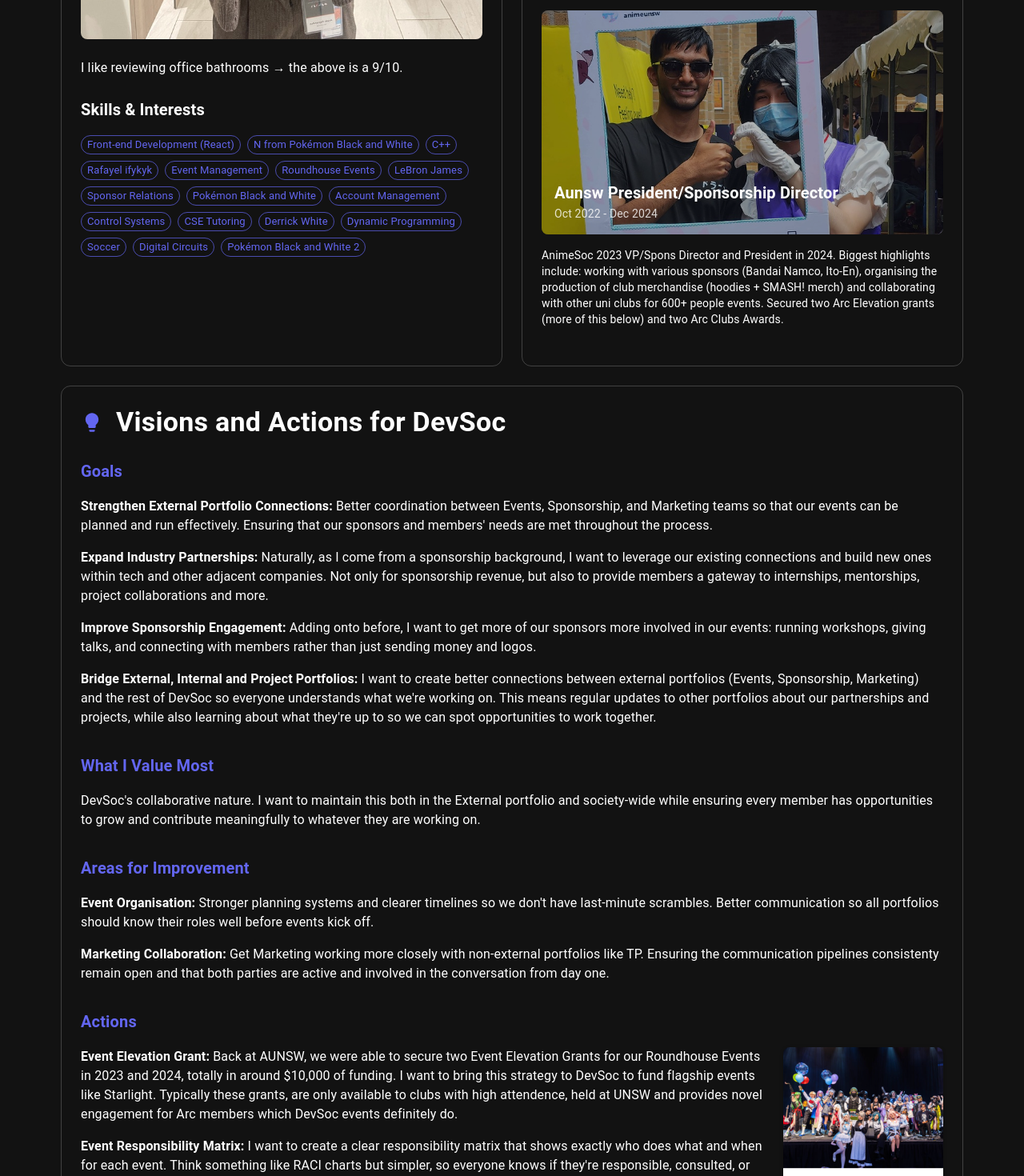
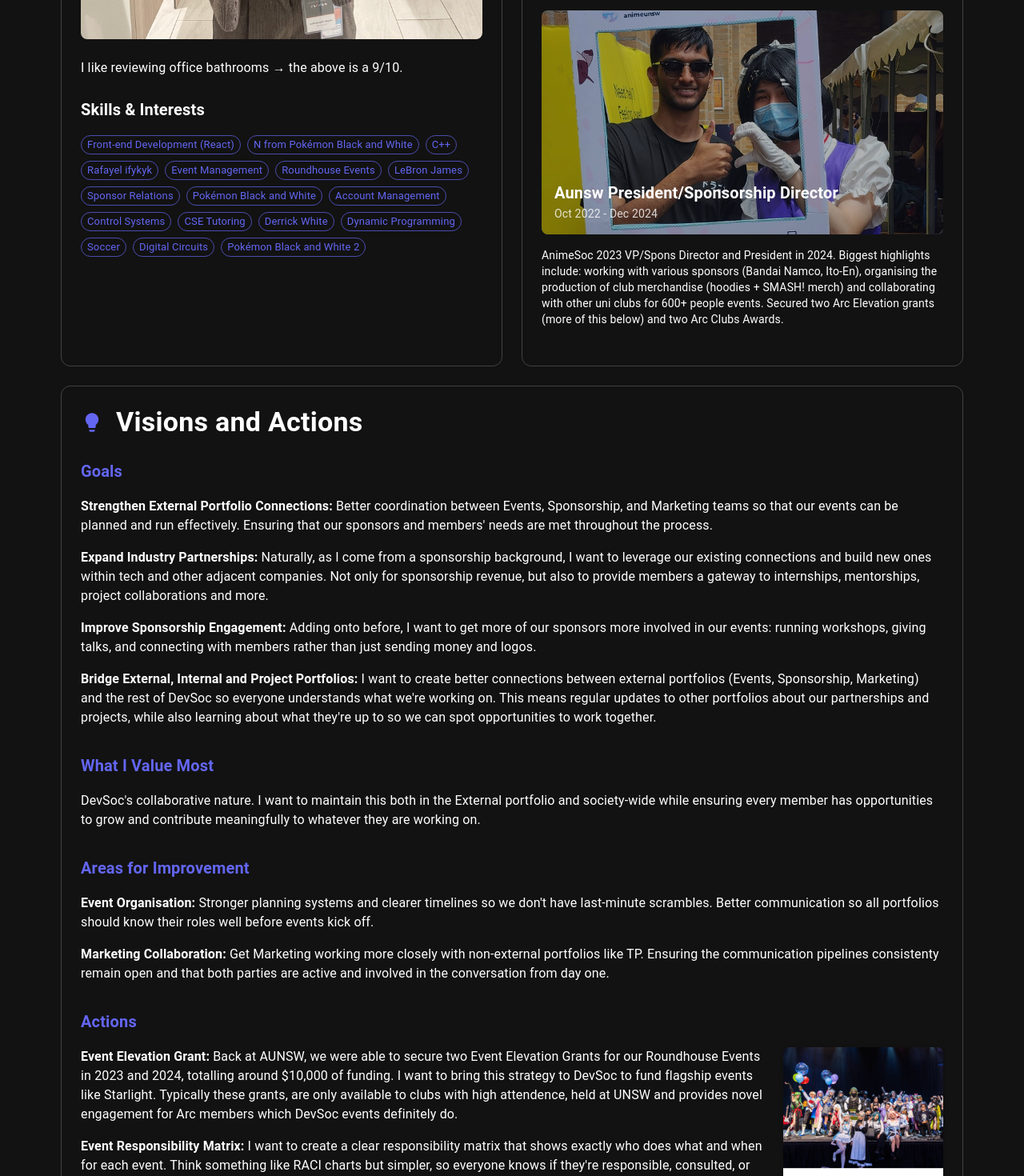
Before and after one commit to Shonk7/devsocapp, a React (Vite) app in the folder devsoc-exec/: page / in a window 1280 px wide. Shown: the part 1330-2800 px from the top of the page at 80% size. Built offline with nearby package versions, Linux system fonts and the light colour scheme.

Commit message:
fixing spelling

```diff
--- a/devsoc-exec/src/components/Navigation.tsx
+++ b/devsoc-exec/src/components/Navigation.tsx
@@ -27,7 +27,7 @@ const Navigation: React.FC<NavigationProps> = ({
     <AppBar position="sticky" elevation={0}>
       <Toolbar>
         <Typography variant="h6" component="div" sx={{ flexGrow: 1 }}>
-          DevSoc Executive Application
+          DevSoc Exec App
         </Typography>
         <Box sx={{ display: 'flex', gap: 1 }}>
           <FormControlLabel
--- a/devsoc-exec/src/components/VisionSection.tsx
+++ b/devsoc-exec/src/components/VisionSection.tsx
@@ -10,7 +10,7 @@ const VisionSection: React.FC = () => {
       <Box display="flex" alignItems="center" mb={3}>
         <LightbulbIcon color="primary" sx={{ mr: 2, fontSize: 28 }} />
         <Typography variant="h4" component="h2">
-          Visions and Actions for DevSoc
+          Visions and Actions
         </Typography>
       </Box>
 
@@ -81,7 +81,7 @@ const VisionSection: React.FC = () => {
         <Box sx={{ flex: 1 }}>
           <Typography variant="body1" sx={{ mb: 2 }}>
             <strong>Event Elevation Grant:</strong> Back at AUNSW, we were able to
-            secure two Event Elevation Grants for our Roundhouse Events in 2023 and 2024, totally in around $10,000 of funding.
+            secure two Event Elevation Grants for our Roundhouse Events in 2023 and 2024, totalling around $10,000 of funding.
             I want to bring this strategy to DevSoc to fund flagship events like Starlight. Typically these grants,
             are only available to clubs with high attendence, held at UNSW and provides novel engagement for Arc members
             which DevSoc events definitely do.
```
